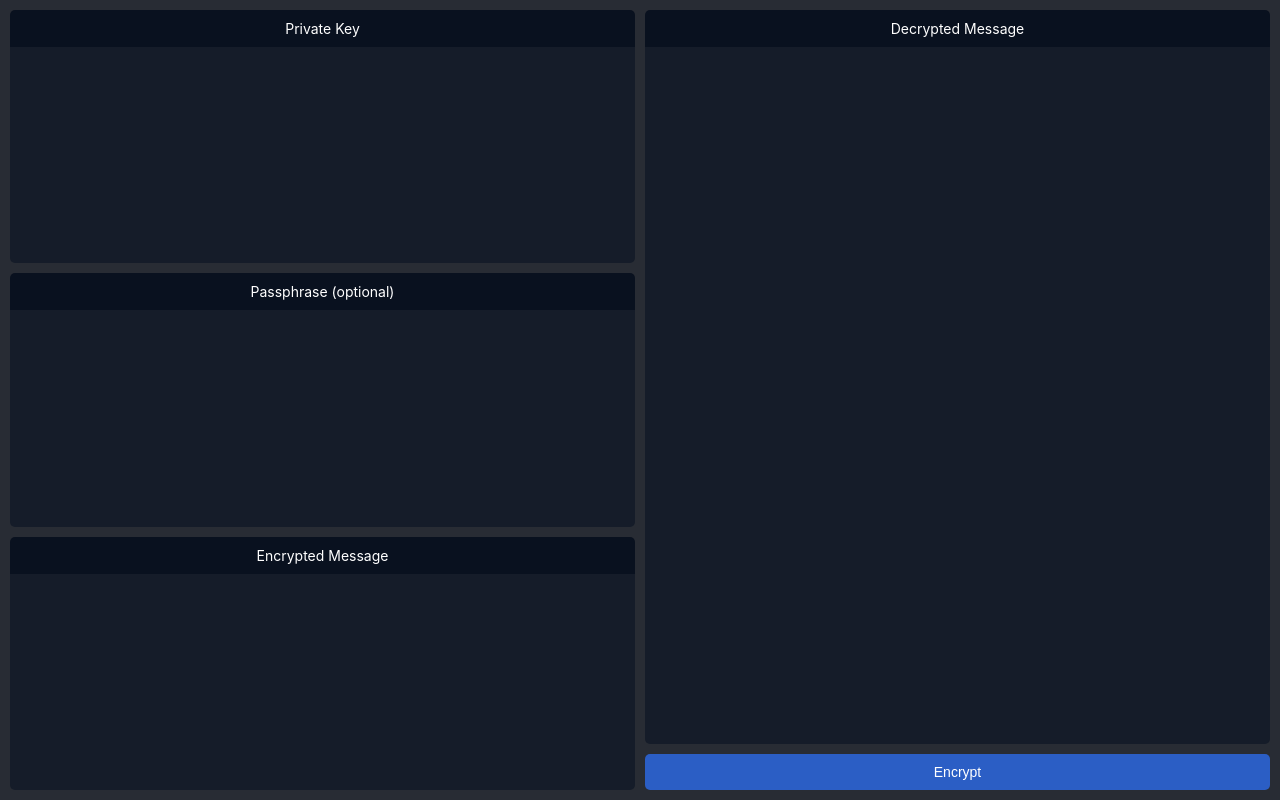
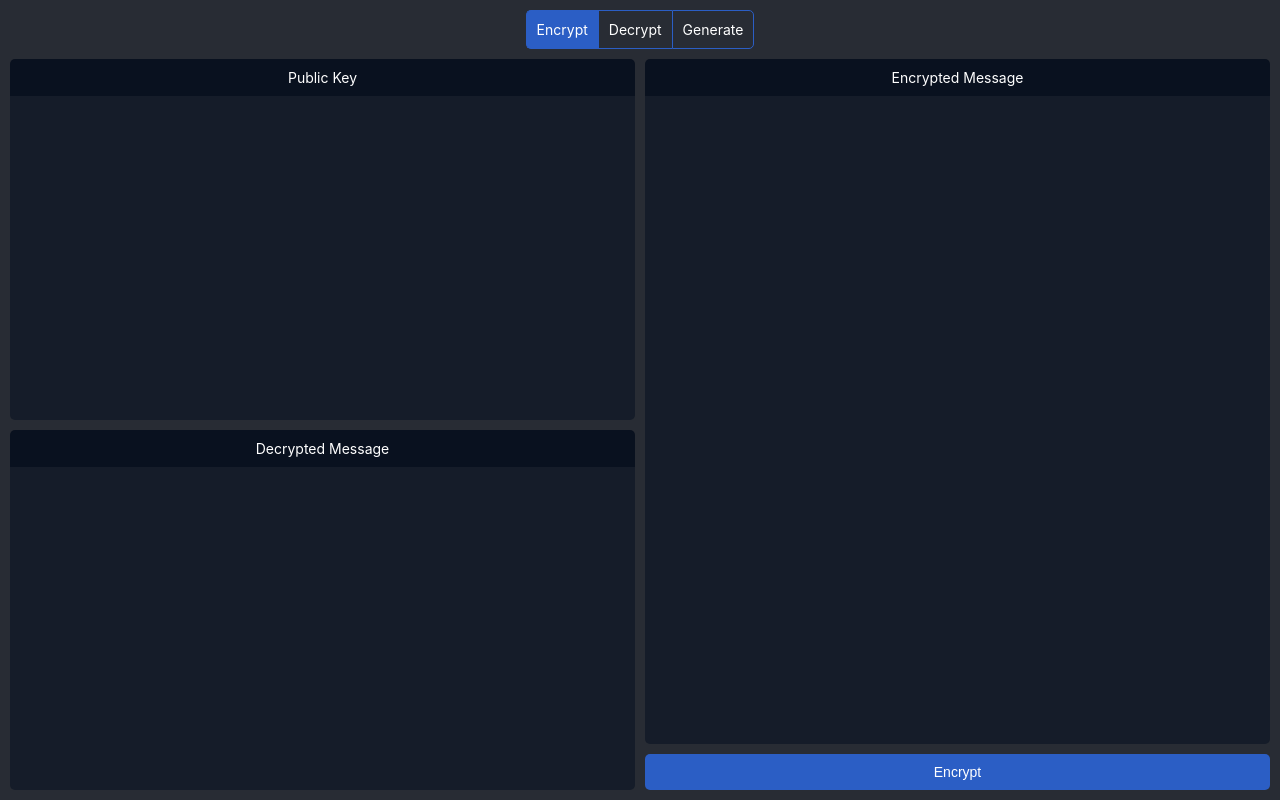
Before and after one commit to siwonia/pgp-generator, a React (Create React App) app: page / in a window 1280 px wide. Built offline with nearby package versions, Linux system fonts and the light colour scheme.

Commit message:
added generate view and header

```diff
--- a/src/App.tsx
+++ b/src/App.tsx
@@ -1,12 +1,50 @@
-import React from "react";
-import styled from "styled-components";
+import React, { useState } from "react";
+import styled, { css } from "styled-components";
 import EncryptView from "./EncryptView";
-import DecryptView from "./DecryptView"
+import DecryptView from "./DecryptView";
+import GenerateView from "./GenerateView";
+
+interface Page {
+  name: string;
+  view: JSX.Element;
+}
+
+const pages: Page[] = [
+  {
+    name: "Encrypt",
+    view: <EncryptView />
+  },
+  {
+    name: "Decrypt",
+    view: <DecryptView />
+  },
+  {
+    name: "Generate",
+    view: <GenerateView />
+  }
+];
 
 function App() {
+  const [selectedPage, setSelectedPage] = useState(pages[0]);
+
+  function renderHeaderButtons() {
+    return pages.map((page, index) => {
+      return (
+        <HeaderButton
+          key={index}
+          onClick={() => setSelectedPage(page)}
+          isSelected={page === selectedPage}
+        >
+          {page.name}
+        </HeaderButton>
+      );
+    });
+  }
+
   return (
     <Main>
-      <DecryptView />
+      <Header>{renderHeaderButtons()}</Header>
+      {selectedPage.view}
     </Main>
   );
 }
@@ -15,5 +53,40 @@ export default App;
 
 const Main = styled.div`
   display: flex;
+  flex-direction: column;
   min-height: 100vh;
 `;
+
+const Header = styled.div`
+  display: flex;
+  flex-direction: row;
+  justify-content: center;
+  margin: 10px;
+  margin-bottom: 0;
+`;
+
+const HeaderButton = styled.a<{ isSelected: boolean }>`
+  display: flex;
+  cursor: pointer;
+  padding: 5px;
+  ${props =>
+    props.isSelected &&
+    css`
+      background-color: #2b5ec5;
+    `}
+  color: #fff;
+  padding: 10px;
+  font-size: 14px;
+  border-top: 1px solid #2b5ec5;
+  border-bottom: 1px solid #2b5ec5;
+  border-left: 1px solid #2b5ec5;
+  :first-child {
+    border-top-left-radius: 5px;
+    border-bottom-left-radius: 5px;
+  }
+  :last-child {
+    border-top-right-radius: 5px;
+    border-bottom-right-radius: 5px;
+    border-right: 1px solid #2b5ec5;
+  }
+`;
--- a/src/Column.tsx
+++ b/src/Column.tsx
@@ -1,8 +1,17 @@
 import React, { FunctionComponent } from "react";
 import styled from "styled-components";
 
-const Column: FunctionComponent = props => {
-  return <Main children={props.children} />;
+interface Props {
+  isLoading?: boolean;
+}
+
+const Column: FunctionComponent<Props> = props => {
+  return (
+    <Main
+      style={{ opacity: props.isLoading ? 0.5 : 1 }}
+      children={props.children}
+    />
+  );
 };
 
 export default Column;
@@ -12,10 +21,4 @@ const Main = styled.div`
   flex-direction: column;
   flex: 1;
   margin: 5px;
-  :first-child {
-    margin-left: 10px;
-  }
-  :last-child {
-    margin-right: 10px;
-  }
 `;
--- a/src/DecryptView.tsx
+++ b/src/DecryptView.tsx
@@ -10,25 +10,39 @@ function DecryptView() {
   const passphraseRef = useRef("");
   const encryptedMessageRef = useRef("");
   const [decryptedMessage, setDecryptedMessage] = useState("");
+  const [isLoading, setIsLoading] = useState(false);
 
   async function decryptMessage() {
+    if (isLoading) {
+      return;
+    }
+
     try {
+      setIsLoading(true);
       const privateKeyResult = await openpgp.key.readArmored(
         privateKeyRef.current
       );
 
-      if (passphraseRef.current) {
-        await privateKeyResult.keys[0].decrypt(passphraseRef.current);
+      if (privateKeyResult.err || privateKeyResult.keys.length === 0) {
+        throw new Error("Private key missing or broken!");
       }
 
+      if (!passphraseRef.current) {
+        throw new Error("Missing passphrase!");
+      }
+
+      await privateKeyResult.keys[0].decrypt(passphraseRef.current);
+
       const decryptResult = await openpgp.decrypt({
-        message: openpgp.message.fromText(encryptedMessageRef.current),
+        message: await openpgp.message.readArmored(encryptedMessageRef.current),
         privateKeys: privateKeyResult.keys
       });
 
       setDecryptedMessage(decryptResult.data as string);
+      setIsLoading(false);
     } catch (error) {
       setDecryptedMessage(error.message);
+      setIsLoading(false);
     }
   }
 
@@ -36,10 +50,10 @@ function DecryptView() {
     <Row>
       <Column>
         <TextArea title="Private Key" valueRef={privateKeyRef} />
-        <TextArea title="Passphrase (optional)" valueRef={passphraseRef} />
+        <TextArea title="Passphrase" valueRef={passphraseRef} />
         <TextArea title="Encrypted Message" valueRef={encryptedMessageRef} />
       </Column>
-      <Column>
+      <Column isLoading={isLoading}>
         <TextArea title="Decrypted Message" value={decryptedMessage} />
         <Button title="Encrypt" onClick={decryptMessage} />
       </Column>
--- a/src/EncryptView.tsx
+++ b/src/EncryptView.tsx
@@ -9,20 +9,25 @@ function EncryptView() {
   const publicKeyRef = useRef("");
   const decrptedMessageRef = useRef("");
   const [encryptedMessage, setEncryptedMessage] = useState("");
+  const [isLoading, setIsLoading] = useState(false);
 
   async function encryptMessage() {
     try {
+      setIsLoading(true);
       const publicKeyResult = await openpgp.key.readArmored(
         publicKeyRef.current
       );
+
       const encryptResult = await openpgp.encrypt({
         message: openpgp.message.fromText(decrptedMessageRef.current),
         publicKeys: publicKeyResult.keys
       });
 
       setEncryptedMessage(encryptResult.data);
+      setIsLoading(false);
     } catch (error) {
       setEncryptedMessage(error.message);
+      setIsLoading(false);
     }
   }
 
@@ -32,7 +37,7 @@ function EncryptView() {
         <TextArea title="Public Key" valueRef={publicKeyRef} />
         <TextArea title="Decrypted Message" valueRef={decrptedMessageRef} />
       </Column>
-      <Column>
+      <Column isLoading={isLoading}>
         <TextArea title="Encrypted Message" value={encryptedMessage} />
         <Button title="Encrypt" onClick={encryptMessage} />
       </Column>
--- /dev/null
+++ b/src/GenerateView.tsx
@@ -0,0 +1,50 @@
+import React, { useRef, useState } from "react";
+import TextArea from "./TextArea";
+import Row from "./Row";
+import Column from "./Column";
+import Button from "./Button";
+import * as openpgp from "openpgp";
+
+function GenerateView() {
+  const passphraseRef = useRef("");
+  const [privateKey, setPrivateKey] = useState("");
+  const [publicKey, setPublicKey] = useState("");
+  const [isLoading, setIsLoading] = useState(false);
+
+  async function generateKeys() {
+    if (isLoading) {
+      return;
+    }
+
+    try {
+      setIsLoading(true);
+      const generateKeyResult = await openpgp.generateKey({
+        userIds: [{}],
+        passphrase: passphraseRef.current
+      });
+
+      setPrivateKey(generateKeyResult.privateKeyArmored);
+      setPublicKey(generateKeyResult.publicKeyArmored);
+      setIsLoading(false);
+    } catch (error) {
+      setPrivateKey(error.message);
+      setPublicKey("");
+      setIsLoading(false);
+    }
+  }
+
+  return (
+    <Row>
+      <Column>
+        <TextArea title="Passphrase" valueRef={passphraseRef} />
+      </Column>
+      <Column isLoading={isLoading}>
+        <TextArea title="Private Key" value={privateKey} />
+        <TextArea title="Public Key" value={publicKey} />
+        <Button title="Generate Keys" onClick={generateKeys} />
+      </Column>
+    </Row>
+  );
+}
+
+export default GenerateView;
--- a/src/Row.tsx
+++ b/src/Row.tsx
@@ -13,4 +13,6 @@ const Main = styled.div`
   display: flex;
   flex-direction: row;
   flex: 1;
+  margin-left: 5px;
+  margin-right: 5px;
 `;
```
